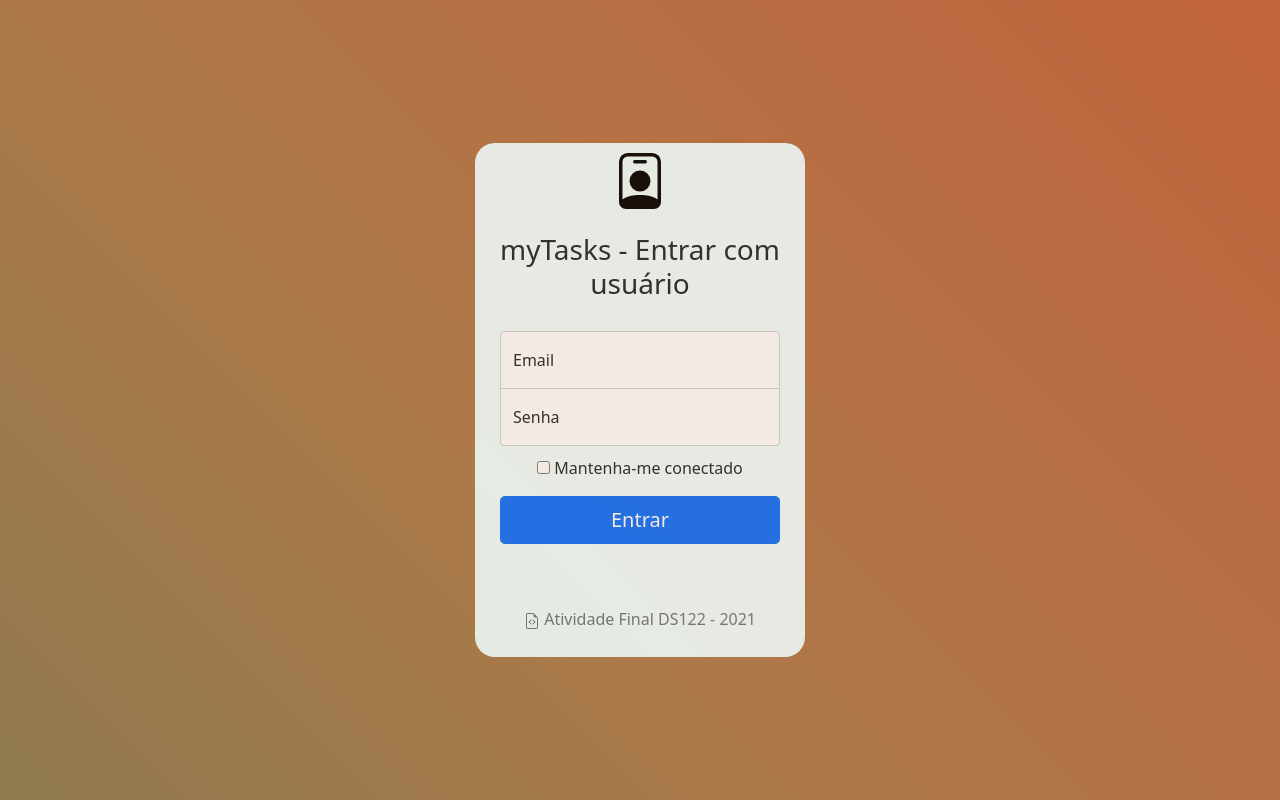
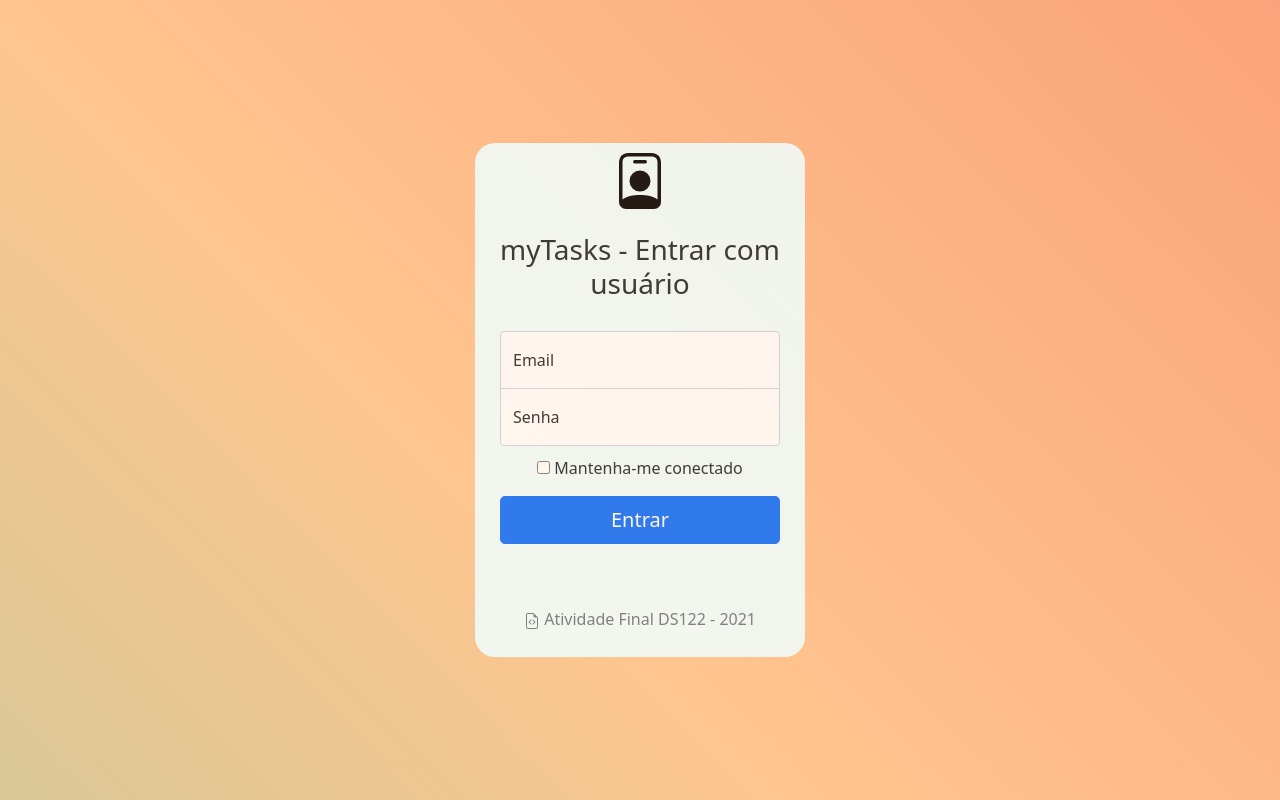
Before and after one commit to gjperes/todolist-ds122, a PHP site: page /login.php in a window 1280 px wide. Run offline with PHP 8.4, Linux system fonts and the light colour scheme.

Commit message:
Add files via upload
cores do background alteradas e correção de erro da caixa branca do formulario de registro

```diff
--- a/login.php
+++ b/login.php
@@ -19,7 +19,7 @@
 
 <body class="text-center gradient">
 
-  <div id="caixa" class="form-signin">
+  <div id="form-checkbox" class="form-signin">
     <header>
       <img class="mb-4" src="images/person-badge.svg" alt="Imagem de login" width="72" height="56">
       <h1 class="h3 mb-3 fw-normal">
--- a/register.php
+++ b/register.php
@@ -18,7 +18,7 @@
 
 <body class="text-center gradient">
 
-  <div id="form" class="form-signin">
+  <div id="form-checkbox" class="form-signin">
     <!---cabeçalho---->
     <header>
       <h1 class="h2 mb-3 fw-normal">
--- a/style/login.css
+++ b/style/login.css
@@ -38,7 +38,8 @@ body {
   border-top-right-radius: 0;
 }
 
-#caixa{
+/*-------------- caixa branca do formulario ----------------------*/
+#form-checkbox{
   border-radius: 20px;
   opacity: 0.85;
   padding: 10px;
@@ -52,7 +53,7 @@ body {
   justify-content: center;
   height: 100vh;
   width: 100vw;
-  background: linear-gradient(45deg, #084177, #44795e, #ad7948, #d84930);
+  background: linear-gradient(45deg, #5c97ce, #7dcfa5, #ffc58f, #f57a64);
   background-size: 400% 400%;
   animation: colors 20s ease infinite;
 }
```
